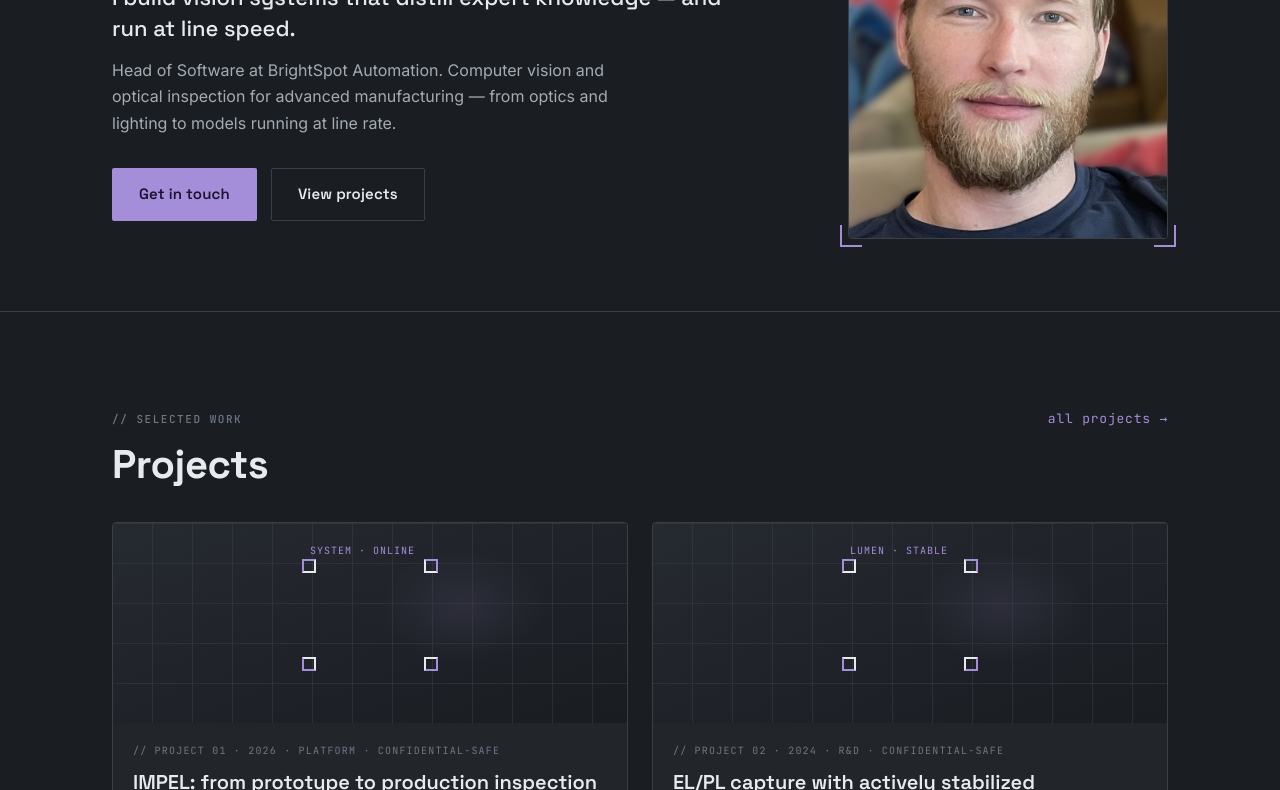
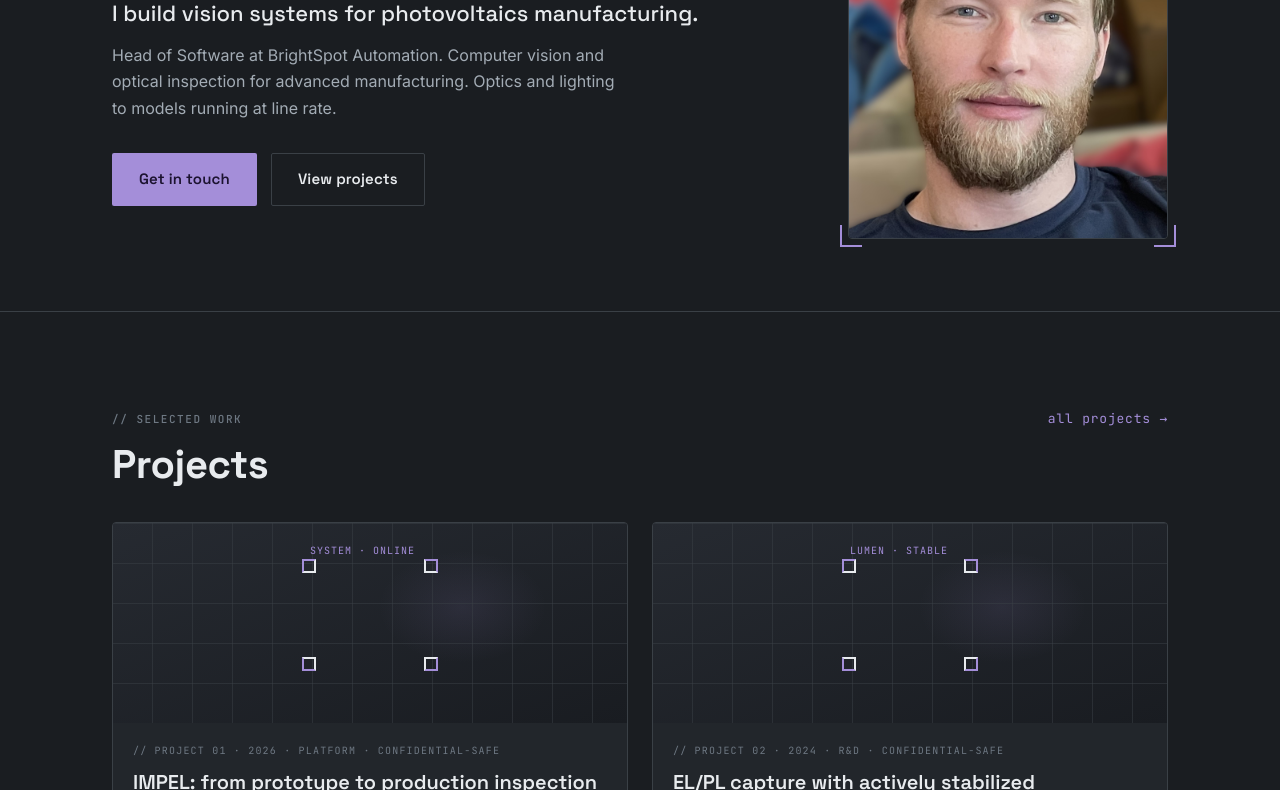
Before and after one commit to LandyCandy/LandyCandy.github.io, an Astro site: page / in a window 1280 px wide. Shown: the part 298-1088 px from the top of the page. Built offline with nearby package versions, Linux system fonts and the light colour scheme; Astro itself is replaced by a stand-in of ours.

Commit message:
Tagline update

```diff
--- a/src/content/copy/home.md
+++ b/src/content/copy/home.md
@@ -1,6 +1,6 @@
 ---
 kicker: [machine vision, optical inspection, edge deployment]
-tagline: 'I build vision systems that distill expert knowledge — and run at line speed.'
-intro: 'Head of Software at BrightSpot Automation. Computer vision and optical inspection for advanced manufacturing — from optics and lighting to models running at line rate.'
+tagline: 'I build vision systems for photovoltaics manufacturing.'
+intro: 'Head of Software at BrightSpot Automation. Computer vision and optical inspection for advanced manufacturing. Optics and lighting to models running at line rate.'
 ctaHeading: 'Need eyes on an inspection problem?'
 ---
```
